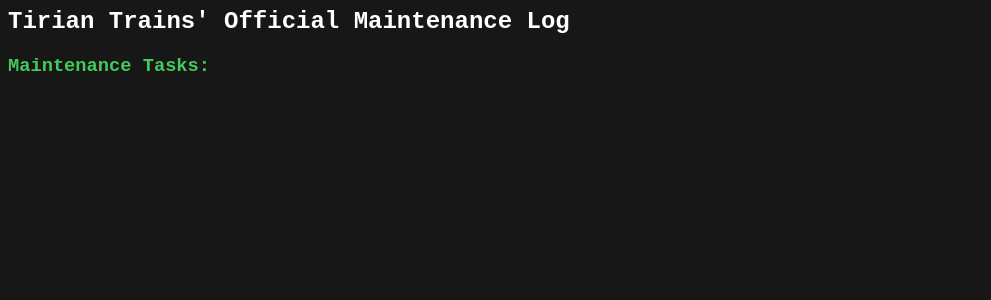
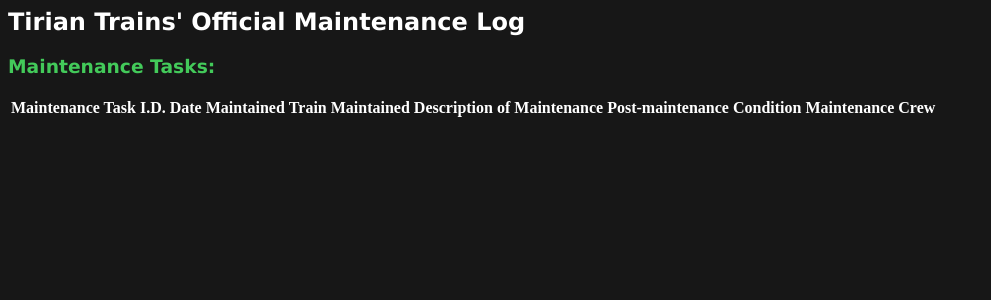
Before and after one commit to CATRolos/tirian-trains-quintupoltrobol, a Django app: page /train_maintain/ in a window 1280 px wide. Shown: the top 300 px of the page, without its empty margins (0-991 px from the left). Run offline with Django 4.2, Linux system fonts and the light colour scheme; data that the repository does not hold is empty; parts of the project's set-up code (start-up, migrations or seed data) failed here and were passed over.

Commit message:
Edited views.py to use raw queries, updated maintenance.html to show the records on a table, and deleted unused maintenance-detail.html

```diff
--- a/static/style.css
+++ b/static/style.css
@@ -1,19 +1,19 @@
 h2{
-  font-family: "Courier New";
+  font-family: "Verdana";
 }
 h3{
-  font-family: "Courier New";
+  font-family: "Verdana";
   color: #43ca5a;
 }
 p{
-  font-family: "Courier New";
+  font-family: "Verdana";
 }
 body{
   color: white;
   background-color: #171717;
 }
 a:link {
-  font-family: "Courier New";
+  font-family: "Verdana";
   text-decoration: none;
   color: #43ca5a;
 }
--- a/train_maintain/templates/train_maintain/maintenance.html
+++ b/train_maintain/templates/train_maintain/maintenance.html
@@ -8,12 +8,28 @@ Tirian Trains' Official Maintenance Log
 <h2>Tirian Trains' Official Maintenance Log</h2>
 <h3>Maintenance Tasks:</h3>
 
+<table>
+  <thead>
+    <tr>
+      <th>Maintenance Task I.D.</th>
+      <th>Date Maintained</th>
+      <th>Train Maintained</th>
+      <th>Description of Maintenance</th>
+      <th>Post-maintenance Condition</th>
+      <th>Maintenance Crew</th>
 
+    </tr>
+  </thead>
   {% for object in maintenance_list %}
-  <p>
-  <a href="{{object.get_absolute_url}}">{{object.date_maintained}} | {{object.maintenance_description}} ({{object.train}})</a>
-  </p>
+  <tr>
+      <td>{{object.maintenance_task_id}}</td>
+      <td>{{object.date_maintained}}</td>
+      <td>{{object.train.train_model}} I.D. {{object.train_id}}</td>
+      <td>{{object.maintenance_description}}</td>
+      <td>{{object.condition}}
+      <td>I.D. {{object.crew.crew_id}}, Leader {{object.crew.crew_leader}}</td>
+  </tr>
   {% endfor %}
-<br>
+</table>
 
 {% endblock %}
--- a/train_maintain/views.py
+++ b/train_maintain/views.py
@@ -1,16 +1,17 @@
-from .models import Train, MaintenanceTask, MaintenanceCrew
+from .models import Train as train, MaintenanceTask as maintenancetask, MaintenanceCrew as maintenancecrew
 from django.views.generic import DetailView
 from django.shortcuts import render
 from django.urls import reverse
 
 def pageview(request):
-    model_object = MaintenanceTask.objects.order_by("-date_maintained")
+    model_object = maintenancetask.objects.raw(
+        '''
+        SELECT maintenance_task_id, train_maintain_maintenancecrew.crew_id AS "Crew No.", train_maintain_maintenancecrew.crew_leader AS "Crew Leader", CONCAT('I.D: ', train_maintain_train.train_id,' (Model: ', train_maintain_train.train_model, ')') AS "Train Maintained", train_maintain_maintenancetask.date_maintained AS "Maintenance Date", train_maintain_maintenancetask.maintenance_description AS "Description of Maintenance", train_maintain_maintenancetask.condition AS "Conditions After Maintenance"
+        FROM train_maintain_maintenancecrew, train_maintain_train, train_maintain_maintenancetask
+        WHERE train_maintain_maintenancecrew.crew_id = train_maintain_maintenancetask.crew_id
+        AND train_maintain_train.train_id = train_maintain_maintenancetask.train_id
+        AND train_maintain_maintenancetask.date_maintained = '2023-08-14'
+        ORDER BY "Maintenance Date" DESC;
+        '''
+    )
     return render(request, "train_maintain/maintenance.html", context={"maintenance_list":model_object})
-
-class MaintainDetailView(DetailView):
-    model = MaintenanceTask
-    template_name = "train_maintain/maintenance-detail.html"
-
-    def get_context_data(self, **kwargs):
-        context = super().get_context_data(**kwargs)
-        return context
```
Also changed, not shown: train_maintain/templates/train_maintain/maintenance-detail.html (deleted, +0 -16 lines).
